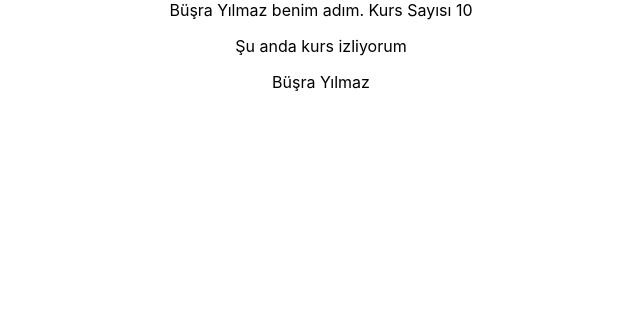
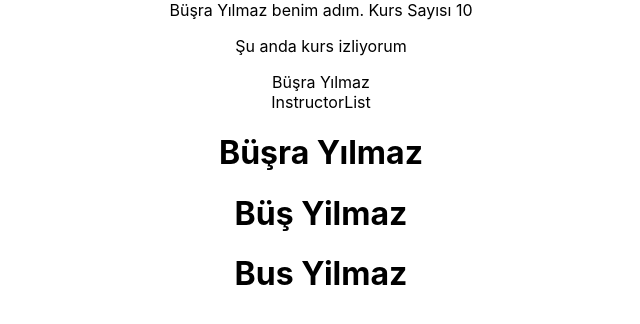
Before and after one commit to yilmaz-busra/react-ts, a React (Create React App) app: page / in a window 1280 px wide. Shown: the top 324 px of the page, without its empty margins (319-959 px from the left). Built offline with nearby package versions, Linux system fonts and the light colour scheme.

Commit message:
arrays prop sent

```diff
--- a/src/App.tsx
+++ b/src/App.tsx
@@ -1,17 +1,35 @@
 import "./App.css";
 import Home from "./components/Home";
 import Instructor from "./components/Instructor";
+import InstructorList from "./components/InstructorList";
 
 function App() {
   const instructor = {
     firstName: "Büşra",
     lastName: "Yılmaz",
   };
+
+  const instructorList = [
+    {
+      firstName: "Büşra",
+      lastName: "Yılmaz",
+    },
+    {
+      firstName: "Büş",
+      lastName: "Yilmaz",
+    },
+    {
+      firstName: "Bus",
+      lastName: "Yilmaz",
+    },
+  ];
+
   return (
     <div className="App">
       {/* ts 'de props kullanımı 1. adım: Component import edilir 2. adım: Prop geçilir. 3.adım: Component sayfasına gidilir*/}
       <Home name="Büşra Yılmaz" courseNumber={10} isNow={true} />
       <Instructor instructorNameLastName={instructor} />
+      <InstructorList instructorNameLastNameList={instructorList} />
     </div>
   );
 }
--- /dev/null
+++ b/src/components/InstructorList.tsx
@@ -0,0 +1,25 @@
+import React from "react";
+
+type instructorListType = {
+  instructorNameLastNameList: {
+    firstName: string;
+    lastName: string;
+  }[];
+};
+
+function InstructorList(props: instructorListType) {
+  return (
+    <div>
+      InstructorList{" "}
+      {props.instructorNameLastNameList.map((item) => {
+        return (
+          <h1 key={item.firstName}>
+            {item.firstName} {item.lastName}
+          </h1>
+        );
+      })}
+    </div>
+  );
+}
+
+export default InstructorList;
```
